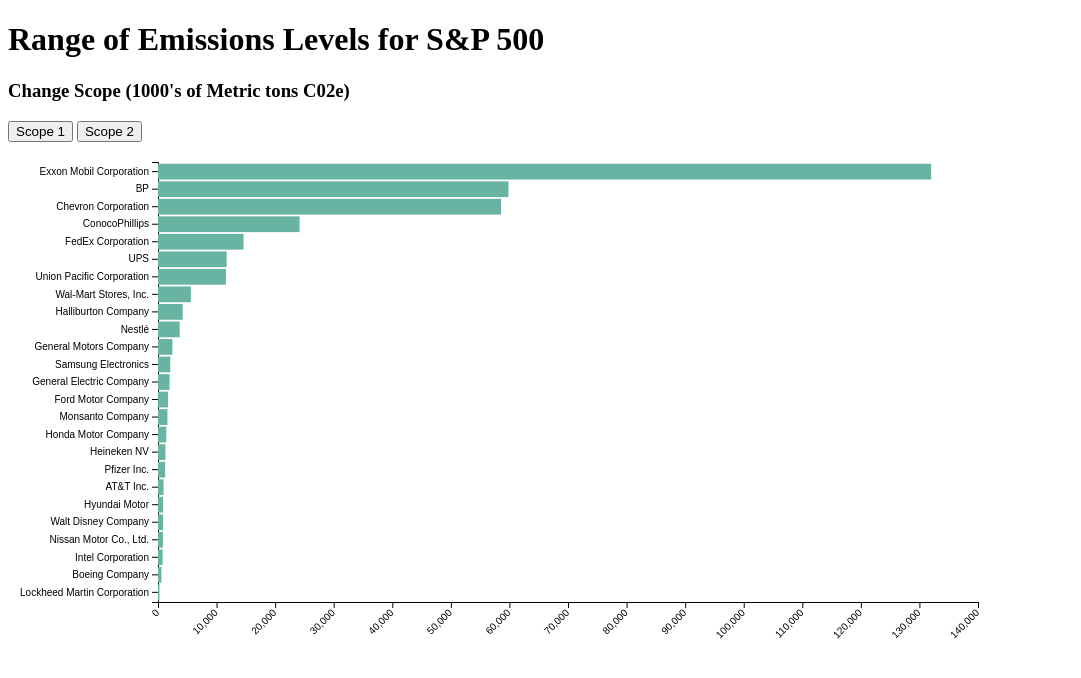
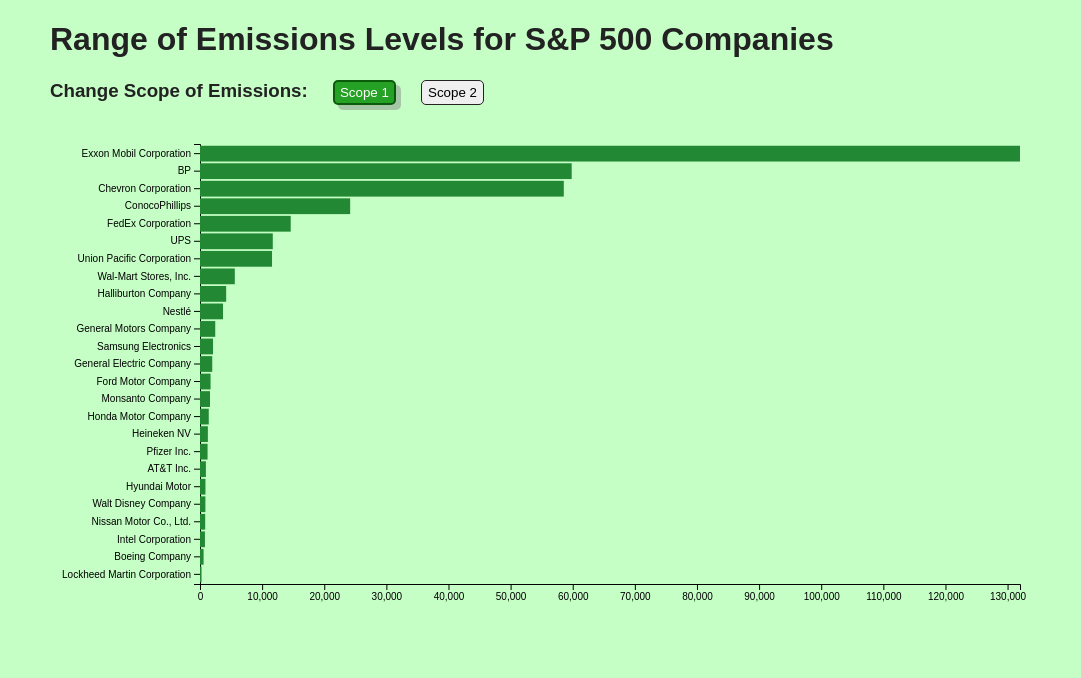
Before and after one commit to paul-schultz/global_500_emissions, a plain HTML site: page index.html in a window 1280 px wide. Shown: the whole page, without its empty margins (0-1081 px from the left). Drawn offline with nearby package versions, Linux system fonts and the light colour scheme.

Commit message:
transition effects, UI changes

```diff
--- a/index.html
+++ b/index.html
@@ -7,10 +7,13 @@
     <link rel="stylesheet" href="style.css">
 </head>
 <body>
-    <h1>Range of Emissions Levels for S&P 500</h1>
-    <h3>Change Scope (1000's of Metric tons C02e)</h3>
-    <button onclick="update('Scope1Min')">Scope 1</button>
-    <button onclick="update('Scope2Min')">Scope 2</button>
+    <h1>Range of Emissions Levels for S&P 500 Companies</h1>
+    <h3>Change Scope of Emissions:
+        <button onclick="update('Scope1Min')" autofocus>Scope 1</button>
+        <button onclick="update('Scope2Min')">Scope 2</button>
+    </h3>
+
+
 
     <div id="bar"></div>
 
--- a/style.css
+++ b/style.css
@@ -2,3 +2,45 @@
     box-sizing: border-box;
     margin: 0;
 }
+
+body {
+    font-family: Arial, Helvetica, sans-serif;
+    color: #222;
+    margin-left: 50px;
+    /* margin-top: 10px; */
+    overflow: hidden;
+    background-color: rgb(198, 255, 198);
+}
+
+button {
+    padding: 4px 6px;
+    border-radius: 5px;
+    outline: none;
+    border: 1px solid #222;
+    margin-left: 20px;
+    transition: background-color 1s, box-shadow 1s;
+}
+
+button:hover {
+    cursor: pointer;
+}
+
+button:focus {
+    background-color: rgb(37, 161, 37);
+    color: white;
+    padding: 3px 5px;
+    border: 2px solid rgb(12, 90, 12);
+    box-shadow: 5px 5px rgba(116, 116, 116, 0.4);
+}
+
+.tool {
+    position: absolute;
+    display: inline-block;
+    text-align: left;
+    padding: 2px 4px;
+    font: 12px sans-serif;
+    border: 1px solid #222;
+    border-radius: 4px;
+    pointer-events: none;
+    background: white;
+}
--- a/viz.js
+++ b/viz.js
@@ -12,43 +12,72 @@
     .attr("transform",
           "translate(" + margin.left + "," + margin.top + ")");
 
+// Initialize axes
+var x = d3.scaleLinear()
+      .range([ 0, width]);
+var xAxis = svg.append("g")
+      .attr("transform", "translate(0," + height + ")")
+      .attr("class", "myXaxis")
+
+var y = d3.scaleBand()
+      .range([ 0, height ])
+      .padding(.1);
+var yAxis = svg.append("g")
+
+// Init Tooltip
+var tool = d3
+        .select('body')
+        .append('div')
+        .attr('class', 'tool')
+        .style('opacity', 0);
+
 function update(selectedVar) {
 // Parse the Data
 d3.csv("emissions.csv", function(data) {
-    // Add X axis
-    var x = d3.scaleLinear()
-      .domain([0, 140000])
-      .range([ 0, width]);
-    svg.append("g")
-      .attr("transform", "translate(0," + height + ")")
-      .call(d3.axisBottom(x))
-      .selectAll("text")
-        .attr("transform", "translate(-10,0)rotate(-45)")
-        .style("text-anchor", "end");
+    // X axis
+    x.domain([0, d3.max(data, function(d) { return +d[selectedVar] }) ]);
+    xAxis.transition().duration(1000).call(d3.axisBottom(x));
 
     // Y axis
-    var y = d3.scaleBand()
-      .range([ 0, height ])
-      .domain(data.map(function(d) { return d.CompanyName; }))
-      .padding(.1);
-    svg.append("g")
-      .call(d3.axisLeft(y))
+    y.domain(data.map(function(d) { return d.CompanyName; }));
+    yAxis.transition().duration(1000).call(d3.axisLeft(y));
 
-    console.log(data)
-
-    //Bars
+    // Bars
     var u = svg.selectAll("rect")
       .data(data)
 
      u.enter()
       .append("rect")
       .merge(u)
+      // Tooltips
+      .on('mouseover', function(d) {
+        d3.select(this).transition().duration(200).attr("fill", "rgb(1, 219, 1)")
+        tool.transition().duration(200).style('opacity', 0.9);
+        if (selectedVar == 'Scope1Min') {
+          tool.html(`${d[selectedVar]} x 1000 MTCO2e`)
+            .style("left", d3.event.pageX + "px")
+            .style("top", d3.event.pageY - 28 + "px");
+        } else {
+          tool.html(`${d[selectedVar]} x 1000 MTCO2e`)
+            .style("left", d3.event.pageX + "px")
+            .style("top", d3.event.pageY - 28 + "px");
+        }
+      })
+      .on('mouseout', function(d) {
+        d3.select(this).transition().duration(200).attr("fill", "#228833")
+        tool.transition().duration(500).style('opacity', 0);
+      })
+      // transition effects for bars
+      .transition()
+      .duration(1000)
       .attr("x", x(0) )
       .attr("y", function(d) { return y(d.CompanyName); })
       .attr("width", function(d) {
           return x(d[selectedVar]); })
       .attr("height", y.bandwidth() )
-      .attr("fill", "#69b3a2")
+      .attr("fill", "#228833")
+
+      ;
   })
 }
 
```
